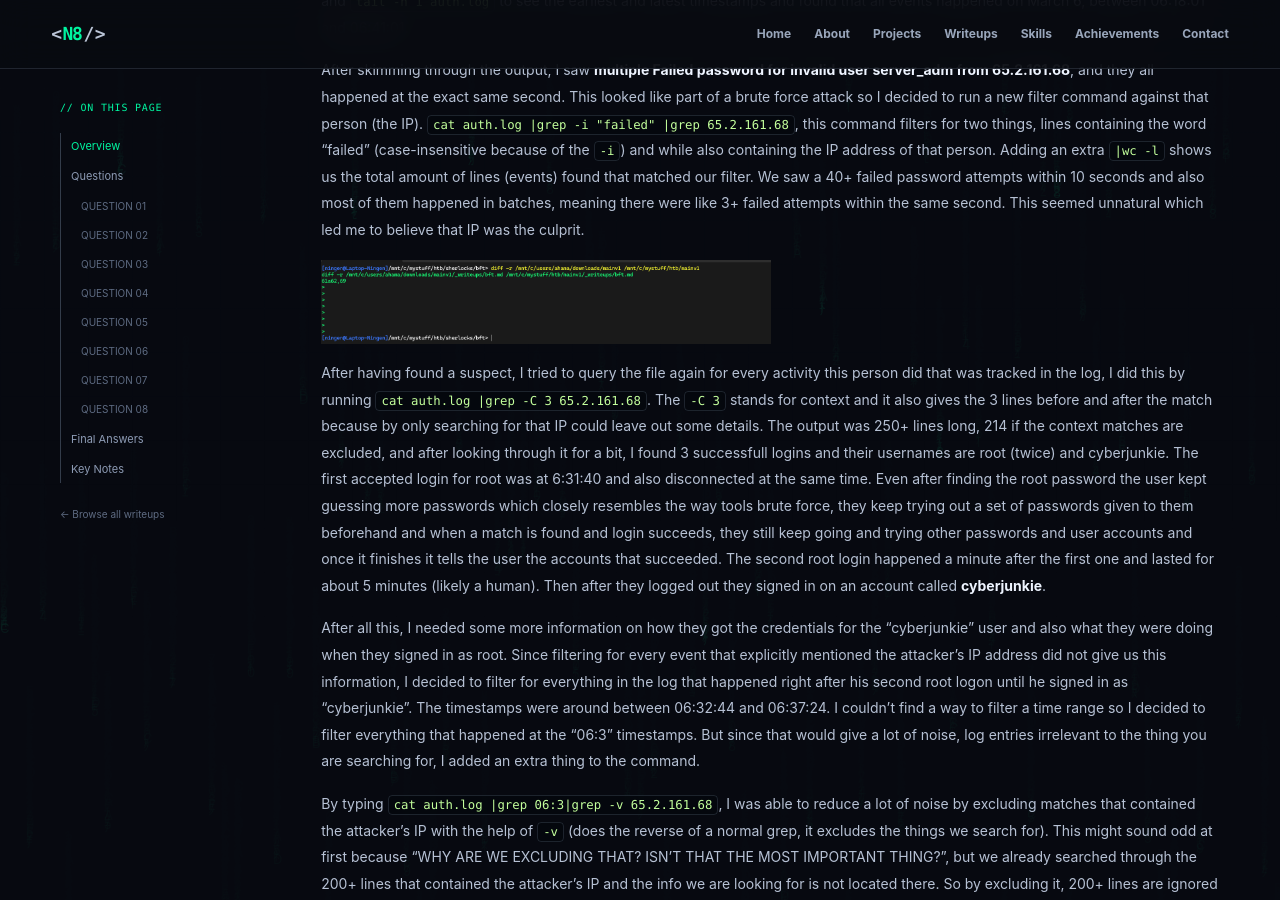
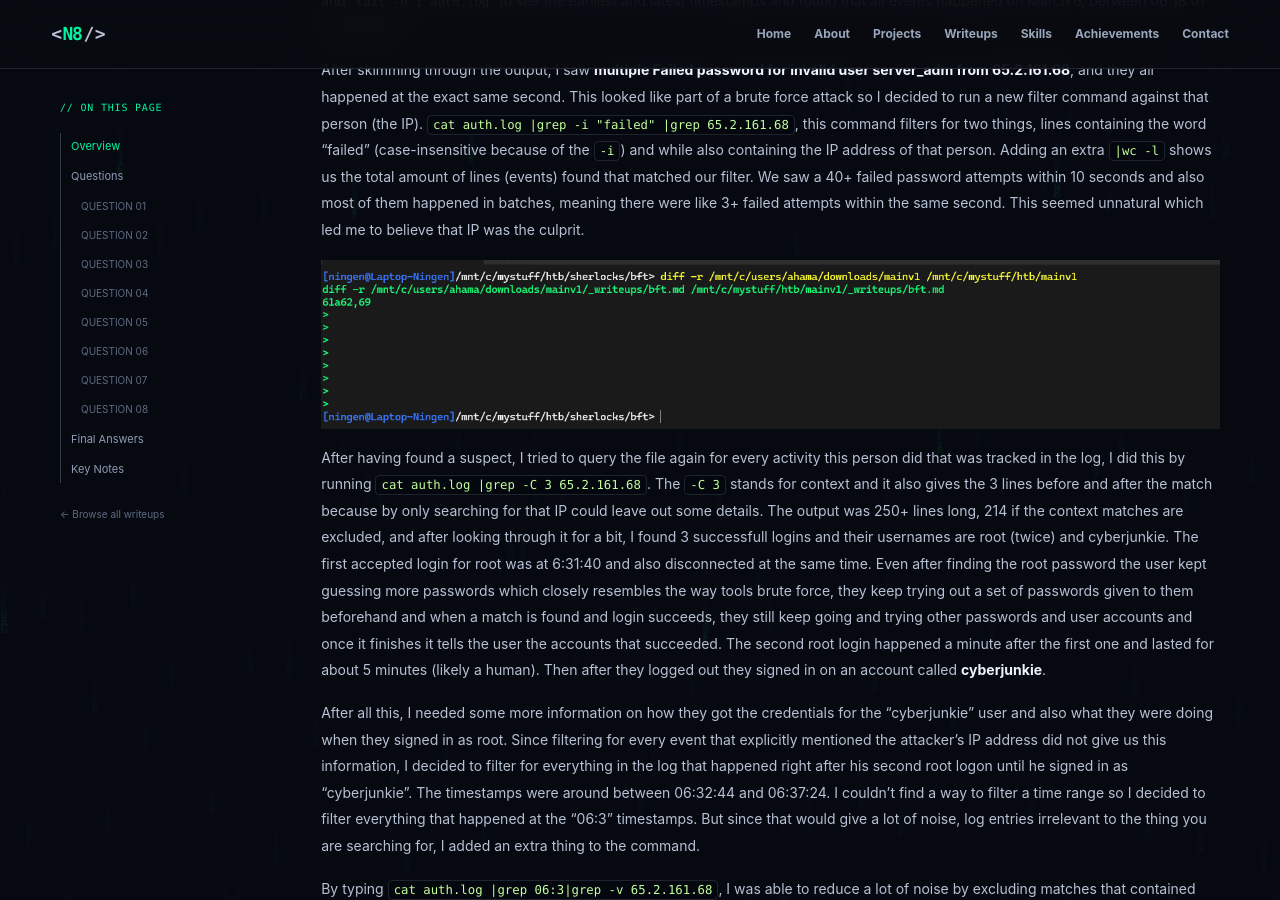
Before and after one commit to Ningen820/Ningen820.github.io, a Jekyll site: the page built from _writeups/brutus.md, in a window 1280 px wide and 900 px high, scrolled down 1046 px. Built offline with Jekyll 4.4.1, drawn with Linux system fonts in a browser that asks for light colours.

Commit message:
Update writeup-data.html

```diff
--- a/_includes/writeup-data.html
+++ b/_includes/writeup-data.html
@@ -29,7 +29,7 @@
            <img src="{{ paragraph.image | relative_url | escape }}"
                 alt="{{ paragraph.alt | default: '' | escape }}"
                 loading="lazy"
-                style="display:block;max-width:50%;height:auto;margin:16px 0;">
+                style="display:block;max-width:100%;height:auto;margin:16px 0;">
          {% endif %}
        {% else %}
          {% if paragraph and paragraph != '' %}
@@ -92,7 +92,7 @@
             <img src="{{ card.image | relative_url | escape }}"
                  alt="{{ card.image_alt | default: '' | escape }}"
                  loading="lazy"
-                 style="display:block;max-width:50%;height:auto;margin:16px 0;">
+                 style="display:block;max-width:100%;height:auto;margin:16px 0;">
           {% endif %}
 
             {% if has_terminal_content %}
```
